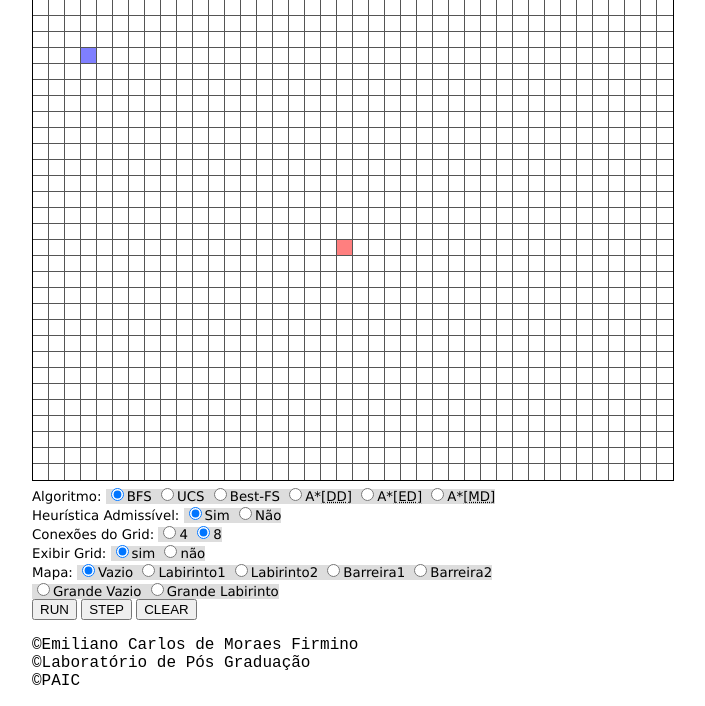
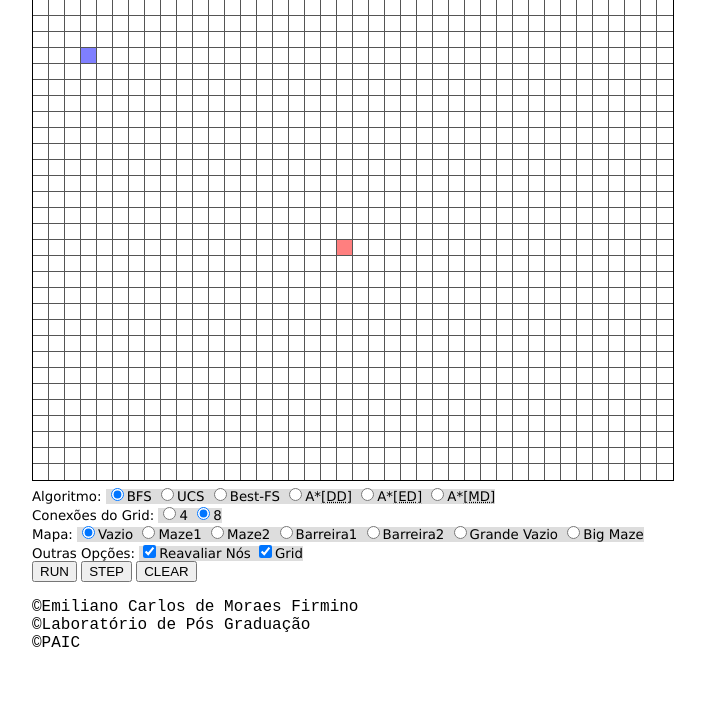
Before and after one commit to Miliox/Pathfinding-Algorithms-Demostration-in-HTML5, a PHP site: page / in a window 1280 px wide. Shown: the part 115-821 px from the top of the page, without its empty margins (288-993 px from the left). After the commit the page ends 762 px from the top, so only its background shows below. Run offline with PHP 8.4, Linux system fonts and the light colour scheme.

Commit message:
pequenas mudanças na interface

```diff
--- a/index.php
+++ b/index.php
@@ -69,30 +69,25 @@
 						<input type="radio" name="algorithm" value="astar_ed" />A*<abbr title="Euclidean Distance">[ED]</abbr>
 						<input type="radio" name="algorithm" value="astar_md" />A*<abbr title="Manhattan Distance">[MD]</abbr>
 					</span><br />
-					Heurística Admissível:
-					<span class="options">
-						<input type="radio" name="admissible" value="sim" checked/>Sim
-						<input type="radio" name="admissible" value="nao"/>Não<br />
-					</span>
 					Conexões do Grid:
 					<span class="options">
 						<input type="radio" name="grid_connected" value="4" />4
 						<input type="radio" name="grid_connected" value="8" checked/>8
 					</span><br />
-					Exibir Grid:
-					<span class="options">
-						<input type="radio" name="grid_show" value="sim" checked/>sim
-						<input type="radio" name="grid_show" value="nao"/>não
-					</span><br />
 					Mapa:
 					<span class="options">
 						<input type="radio" name="mapa" value="open" checked/>Vazio
-						<input type="radio" name="mapa" value="maze1"/>Labirinto1
-						<input type="radio" name="mapa" value="maze2"/>Labirinto2
+						<input type="radio" name="mapa" value="maze1"/>Maze1
+						<input type="radio" name="mapa" value="maze2"/>Maze2
 						<input type="radio" name="mapa" value="blockmap1"/>Barreira1
-						<input type="radio" name="mapa" value="blockmap2"/>Barreira2<br />
+						<input type="radio" name="mapa" value="blockmap2"/>Barreira2
 						<input type="radio" name="mapa" value="bigopen"/>Grande Vazio
-						<input type="radio" name="mapa" value="bigmaze"/>Grande Labirinto
+						<input type="radio" name="mapa" value="bigmaze"/>Big Maze
+					</span><br />
+					Outras Opções:
+					<span class="options">
+                        <input type="checkbox" name="admissible" checked/>Reavaliar Nós
+						<input type="checkbox" name="grid_show" checked/>Grid
 					</span><br />
 					<input type="button" value="RUN" id="run"/>
 					<input type="button" value="STEP" id="step"/>
```
Also changed, not shown: js/src/main.js (+5 -17 lines), js/closure/pathfinding.js, js/yui/pathfinding.js.
